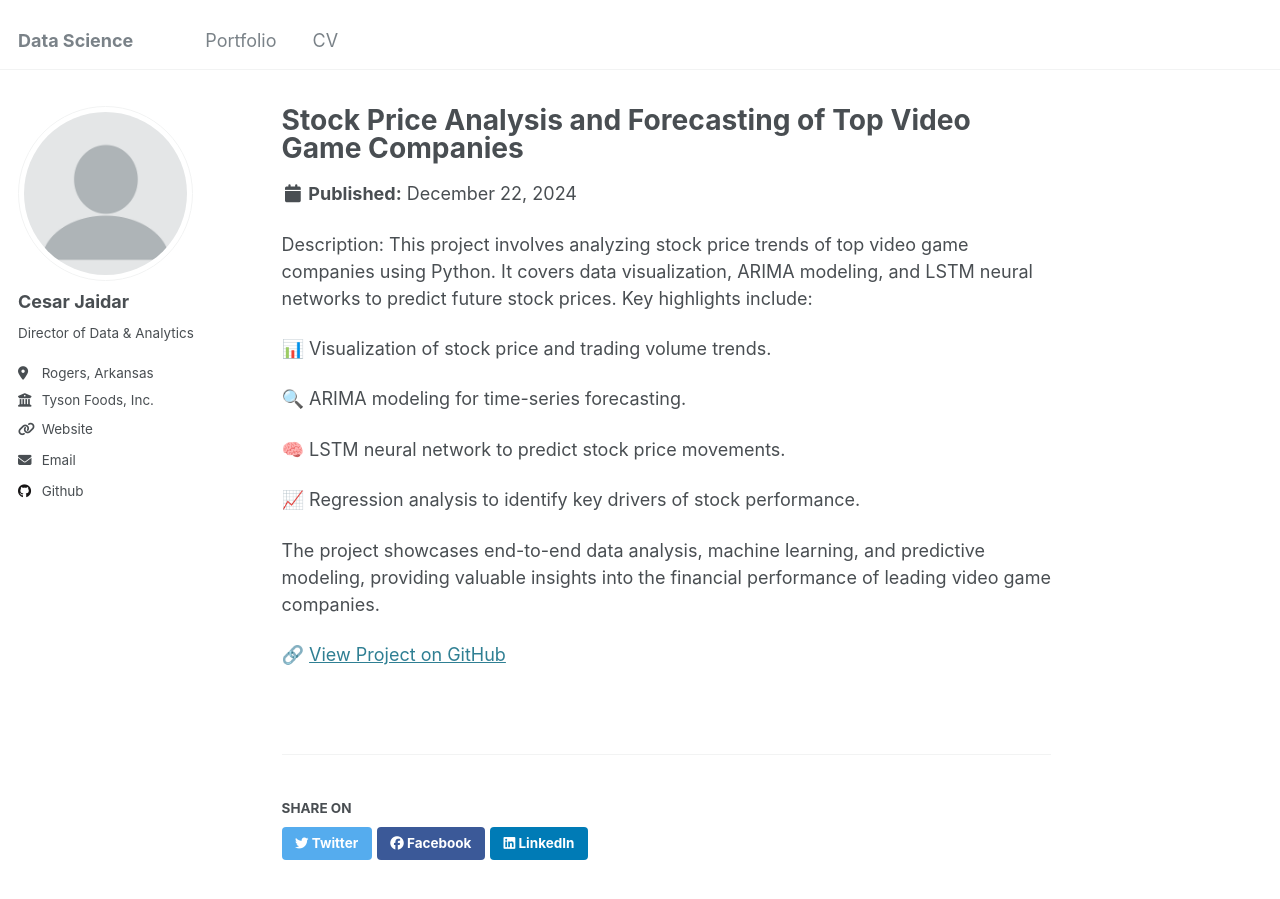
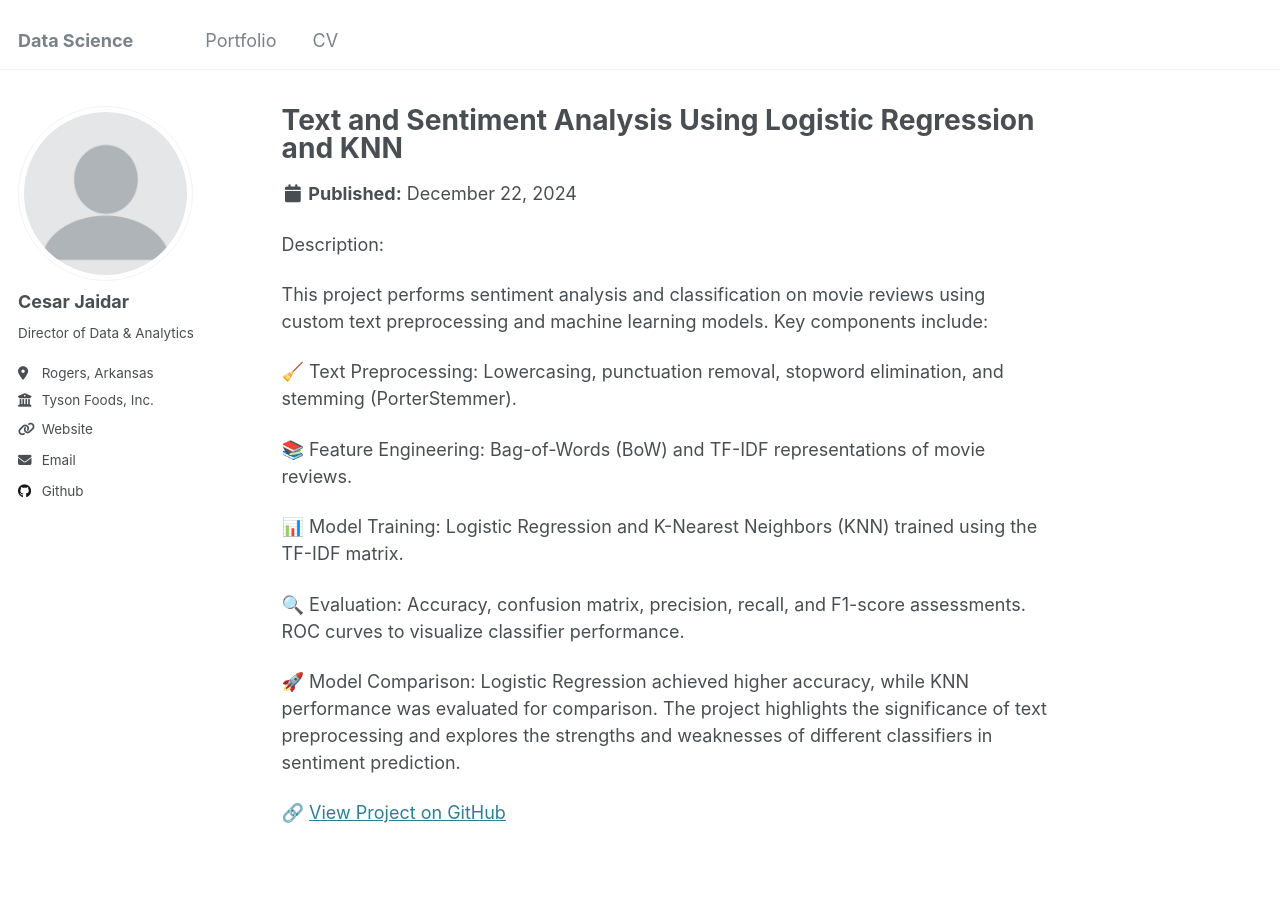
Before and after one commit to cesarjaidar/portfolio, a Jekyll site: the page built from _portfolio/Project 2.md, in a window 1280 px wide and 900 px high. Built offline with Jekyll 4.4.1, drawn with Linux system fonts in a browser that asks for light colours.

Commit message:
Update Project 2.md

```diff
--- a/_portfolio/Project 2.md
+++ b/_portfolio/Project 2.md
@@ -1,19 +1,27 @@
 ---
-title: "Stock Price Analysis and Forecasting of Top Video Game Companies"
-excerpt: "Time-series analysis and machine learning techniques to visualize, forecast, and predict stock price trends using ARIMA and LSTM models."
+title: "Text and Sentiment Analysis Using Logistic Regression and KNN"
+excerpt: "A comprehensive project applying sentiment analysis and classification models to movie reviews, utilizing logistic regression and KNN to predict review sentiment."
 collection: portfolio
 ---
 Description:
-This project involves analyzing stock price trends of top video game companies using Python. It covers data visualization, ARIMA modeling, and LSTM neural networks to predict future stock prices. Key highlights include:
 
-📊 Visualization of stock price and trading volume trends.
+This project performs sentiment analysis and classification on movie reviews using custom text preprocessing and machine learning models. Key components include:
 
-🔍 ARIMA modeling for time-series forecasting.
+🧹 Text Preprocessing:
+Lowercasing, punctuation removal, stopword elimination, and stemming (PorterStemmer).
 
-🧠 LSTM neural network to predict stock price movements.
+📚 Feature Engineering:
+Bag-of-Words (BoW) and TF-IDF representations of movie reviews.
 
-📈 Regression analysis to identify key drivers of stock performance.
+📊 Model Training:
+Logistic Regression and K-Nearest Neighbors (KNN) trained using the TF-IDF matrix.
 
-The project showcases end-to-end data analysis, machine learning, and predictive modeling, providing valuable insights into the financial performance of leading video game companies.
+🔍 Evaluation:
+Accuracy, confusion matrix, precision, recall, and F1-score assessments.
+ROC curves to visualize classifier performance.
 
-🔗 [View Project on GitHub](https://github.com/cesarjaidar/portfolio/blob/master/files/Forecasting.py)
+🚀 Model Comparison:
+Logistic Regression achieved higher accuracy, while KNN performance was evaluated for comparison.
+The project highlights the significance of text preprocessing and explores the strengths and weaknesses of different classifiers in sentiment prediction.
+
+🔗 [View Project on GitHub](https://github.com/cesarjaidar/portfolio/blob/master/files/Text%20and%20Sentiment%20Analysis%20Using%20Logistic%20Regression%20and%20KNN.py)
```
